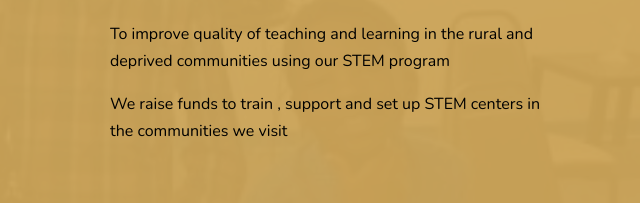
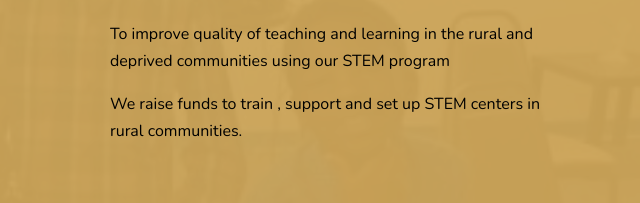
Before and after one commit to Auricdhero/bountiful_tech, a plain HTML site: page index.html in a window 1280 px wide. Shown: the part 1837-2040 px from the top of the page, 640-1280 px from the left. Drawn offline with nearby package versions, Linux system fonts and the light colour scheme; files whose address does not match are found by name.

Commit message:
Fixed the probblem with mission

```diff
--- a/index.html
+++ b/index.html
@@ -108,7 +108,7 @@
           <div class="col-lg-5 ml-auto align-self-lg-center">
             <h2 class="text-black mb-4 text-uppercase section-title">Our Mission</h2>
             <p class="text-black">To improve quality of teaching and learning in the rural and deprived communities using our STEM program</p>
-            <p class="text-black">We raise funds to train , support and set up STEM centers in the communities we visit </p>
+            <p class="text-black">We raise funds to train , support and set up STEM centers in rural communities. </p>
           </div>
         </div>
         <div class="row">
```
